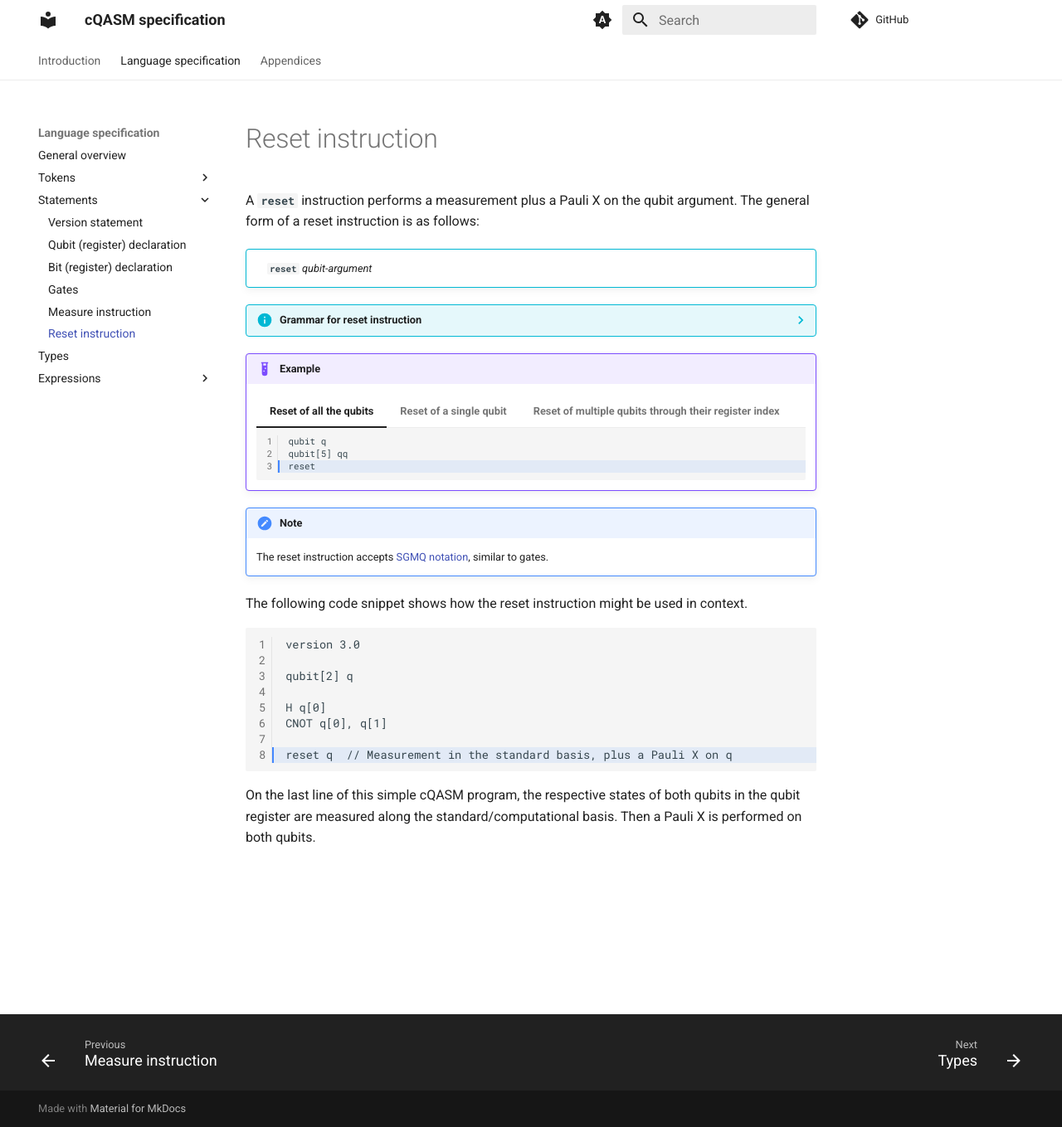
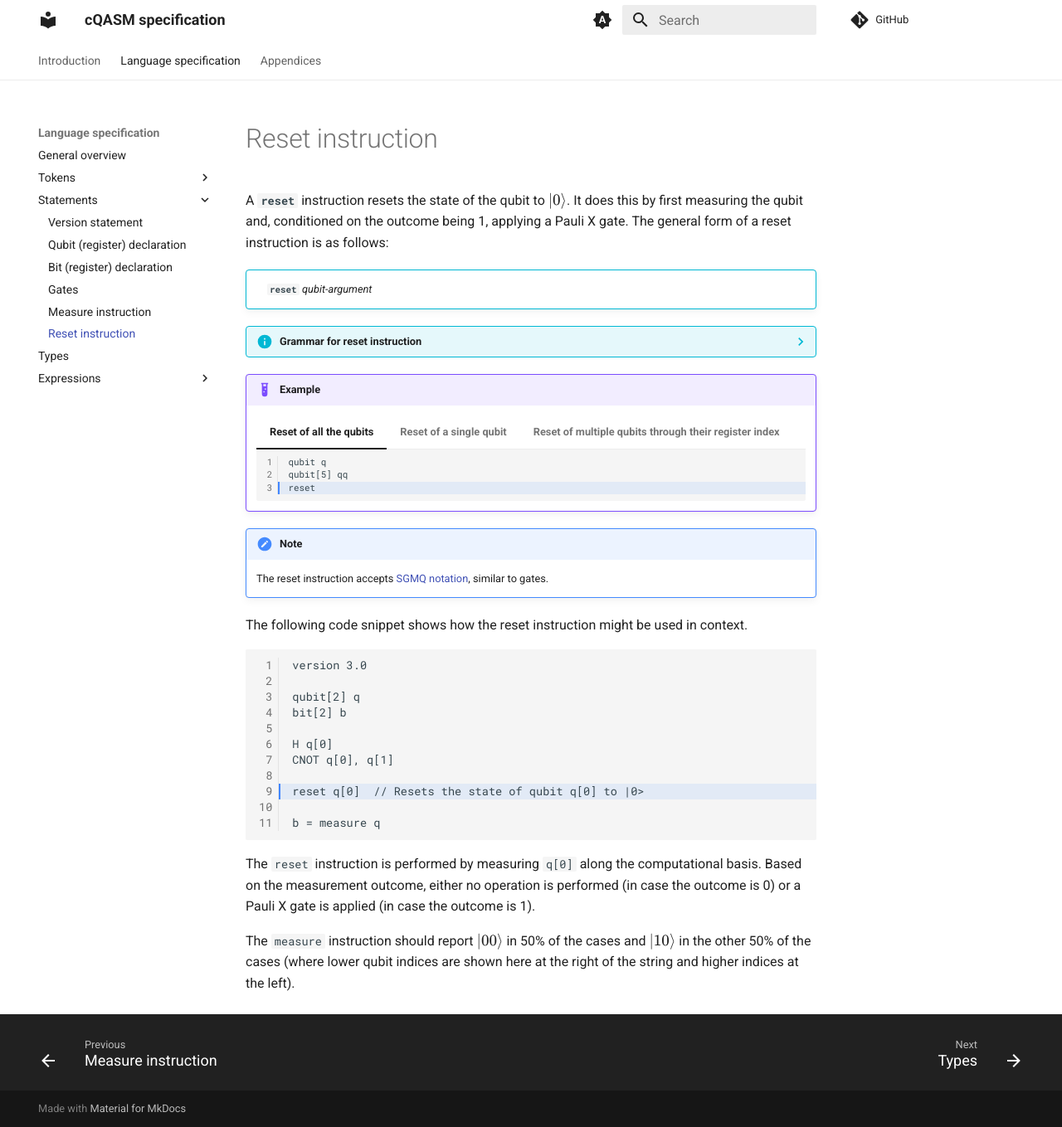
Before and after one commit to QuTech-Delft/cQASM-spec, an MkDocs documentation site: the page built from docs/language_specification/statements/reset_instruction.md, in a window 1280 px wide and 1359 px high. Shown: the whole window at 83% size. Built offline with MkDocs 1.6.1 and Material for MkDocs 9.7.7, drawn with Linux system fonts in a browser that asks for light colours; comment, search, counter and statistics services are not loaded; the version menu is left out.

Commit message:
Address changes from Chris's code review.

````diff
--- a/docs/language_specification/statements/reset_instruction.md
+++ b/docs/language_specification/statements/reset_instruction.md
@@ -1,4 +1,5 @@
-A **`reset`** instruction performs a measurement plus a Pauli X on the qubit argument.
+A **`reset`** instruction resets the state of the qubit to $|0\rangle$.
+It does this by first measuring the qubit and, conditioned on the outcome being 1, applying a Pauli X gate.
 The general form of a reset instruction is as follows:
 
 !!! info ""
@@ -51,17 +52,23 @@ The general form of a reset instruction is as follows:
 
 The following code snippet shows how the reset instruction might be used in context.
 
-```linenums="1" hl_lines="8"
+```linenums="1" hl_lines="9"
 version 3.0
 
 qubit[2] q
+bit[2] b
 
 H q[0]
 CNOT q[0], q[1]
 
-reset q  // Measurement in the standard basis, plus a Pauli X on q
+reset q[0]  // Resets the state of qubit q[0] to |0>
+
+b = measure q
 ```
 
-On the last line of this simple cQASM program,
-the respective states of both qubits in the qubit register are measured along the standard/computational basis.
-Then a Pauli X is performed on both qubits.
+The `reset` instruction is performed by measuring `q[0]` along the computational basis.
+Based on the measurement outcome, either no operation is performed (in case the outcome is 0) or
+a Pauli X gate is applied (in case the outcome is 1).
+
+The `measure` instruction should report $|00\rangle$ in 50% of the cases and $|10\rangle$ in the other 50% of the cases
+(where lower qubit indices are shown here at the right of the string and higher indices at the left).
````
